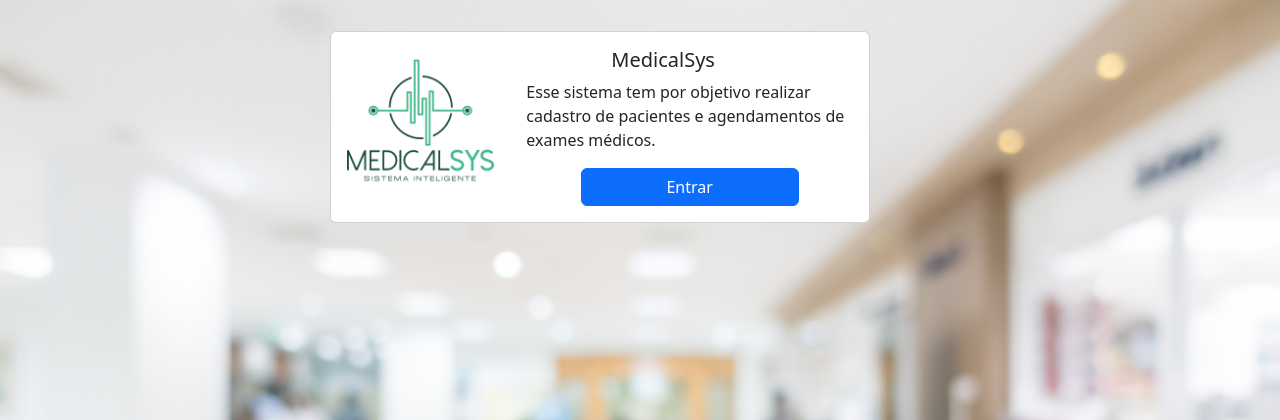
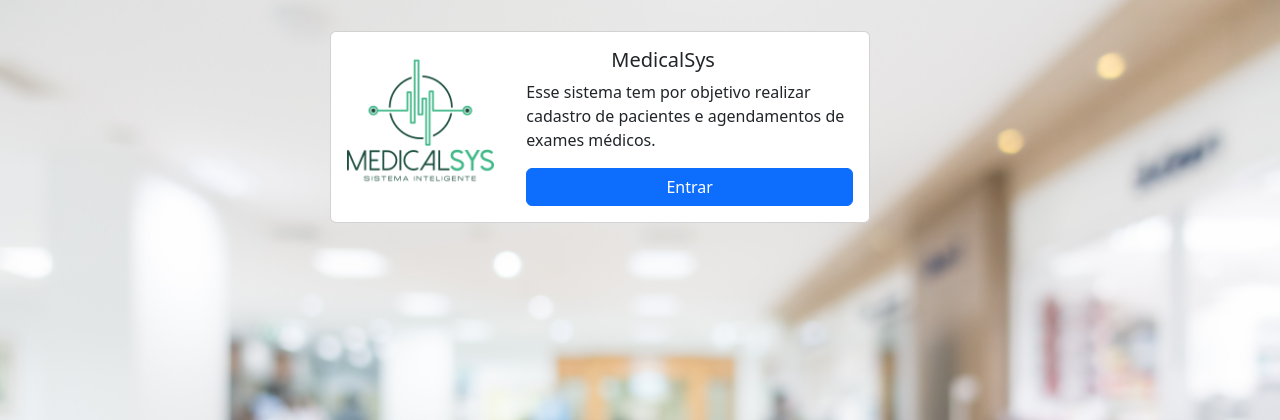
Before and after one commit to gbrlbarreto/ProjetoMedicalSys_Django, a Django app: page / in a window 1280 px wide. Shown: the top 420 px of the page. Run offline with Django 4.2, Linux system fonts and the light colour scheme; parts of the project's set-up code (start-up, migrations or seed data) failed here and were passed over.

Commit message:
Correcao botao entrar login

```diff
--- a/home/templates/home.html
+++ b/home/templates/home.html
@@ -58,7 +58,7 @@
                         </div>
                         <p class="card-text">Esse sistema tem por objetivo realizar cadastro de pacientes e agendamentos
                             de exames médicos.</p>
-                        <div class="d-grid gap-2 col-8 mx-auto">
+                        <div class="d-grid gap-2 col-12 mx-auto">
                             <a href="{% url 'login' %}" class="btn btn-primary ">Entrar</a>
                         </div>
                     </div>
```
